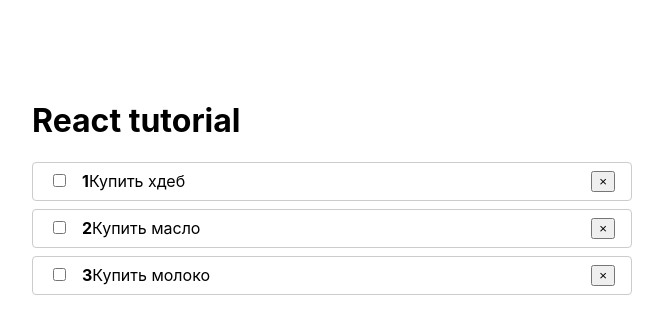
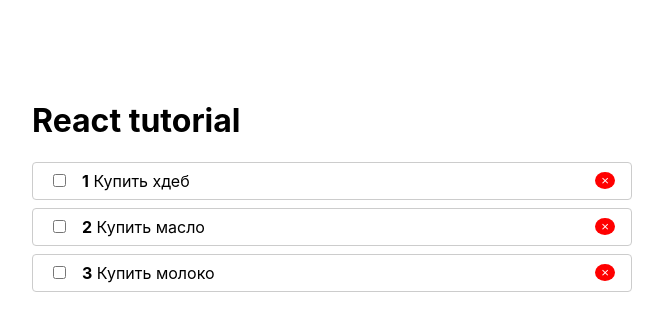
Before and after one commit to chernetskiy-ivan/React-youtube, a React (Create React App) app: page / in a window 1280 px wide. Shown: the top 334 px of the page, without its empty margins (308-971 px from the left). Built offline with nearby package versions, Linux system fonts and the light colour scheme.

Commit message:
created styles in css file(work with jsx)

```diff
--- a/src/index.css
+++ b/src/index.css
@@ -17,3 +17,10 @@ code {
   margin: 0 auto;
   width: 600px;
 }
+
+.rm {
+  background: red;
+  border-radius: 50%;
+  color: #fff;
+  border: none;
+}
--- a/src/todo/TodoItem.js
+++ b/src/todo/TodoItem.js
@@ -22,10 +22,12 @@ function TodoItem({ todo, index }) {
             <span>
                 <input type="checkbox" style={styles.input}/>
                 <strong>{index + 1}</strong>
+                {/*символ пробела*/}
+                &nbsp;
                 { todo.title }
             </span>
 
-            <button>&times;</button>
+            <button className="rm">&times;</button>
         </li>
     )
 }
```
